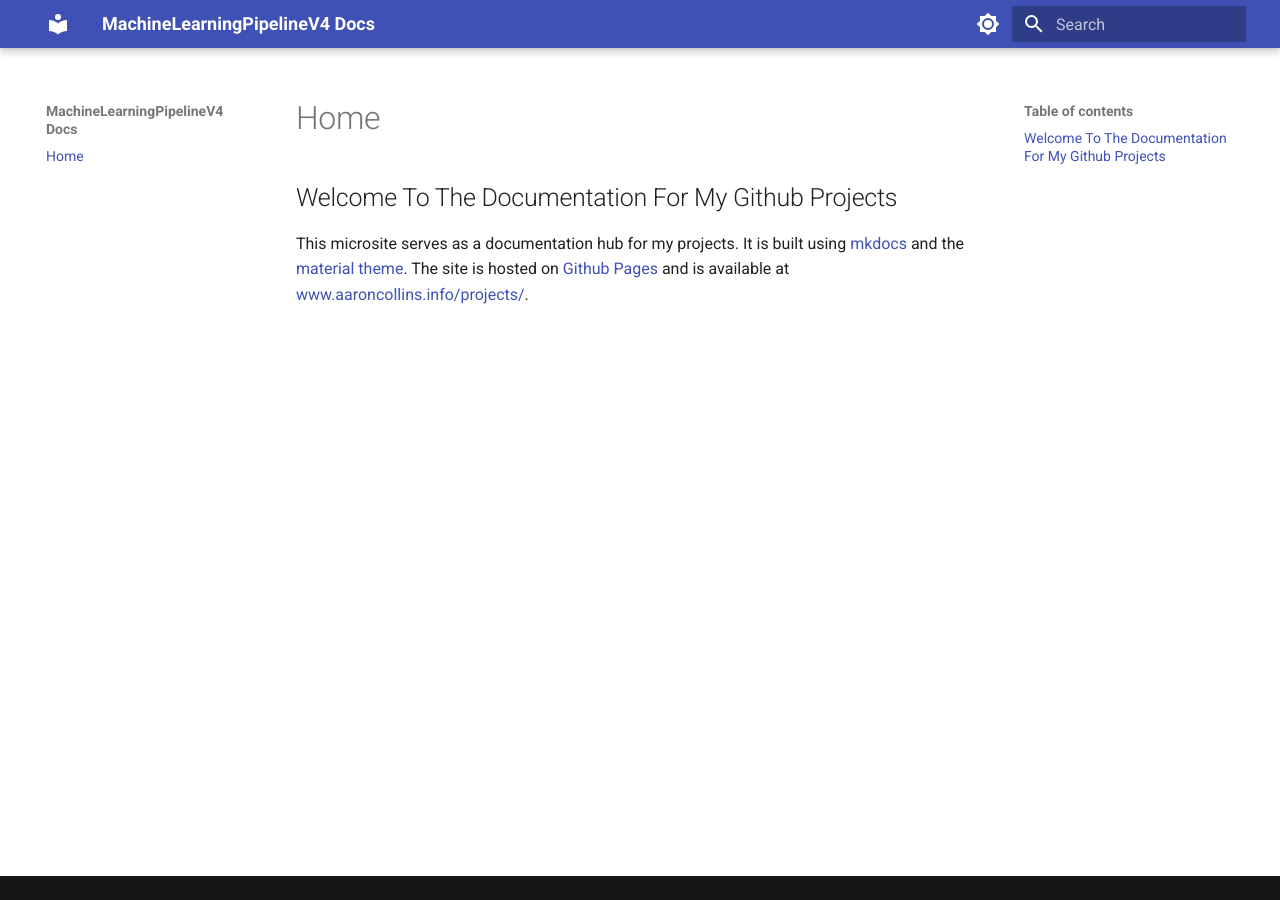
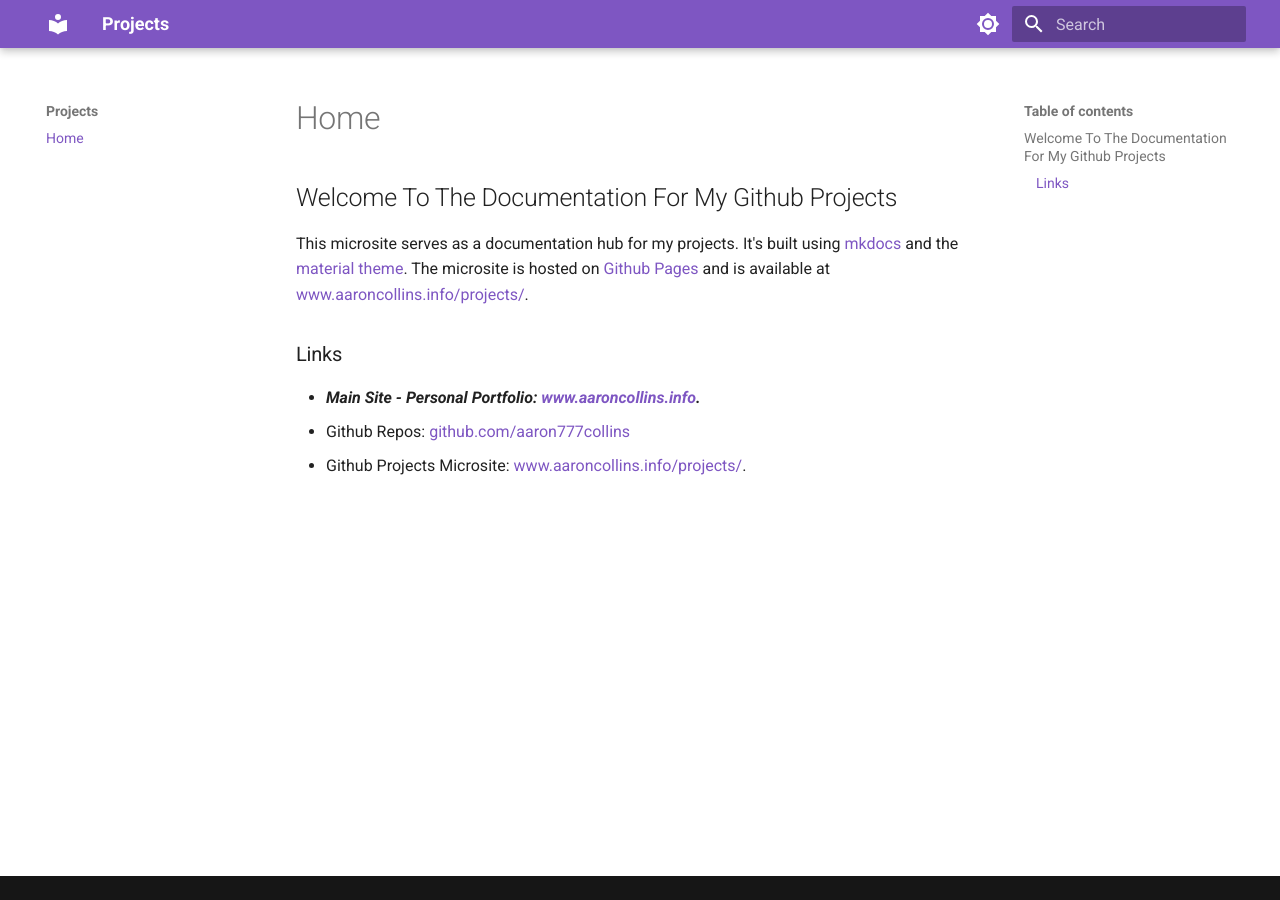
Before and after one commit to aaron777collins/projects, an MkDocs documentation site: the page built from docs/index.md, in a window 1280 px wide. Built offline with MkDocs 1.6.1 and Material for MkDocs 9.7.7, drawn with Linux system fonts in a browser that asks for light colours.

Commit message:
finished homepage

```diff
--- a/docs/index.md
+++ b/docs/index.md
@@ -1,4 +1,9 @@
 # Home
 
 ## Welcome To The Documentation For My Github Projects
-This microsite serves as a documentation hub for my projects. It is built using [mkdocs](https://www.mkdocs.org/) and the [material theme](https://squidfunk.github.io/mkdocs-material/). The site is hosted on [Github Pages](https://pages.github.com/) and is available at [www.aaroncollins.info/projects/](https://www.aaroncollins.info/projects/).
+This microsite serves as a documentation hub for my projects. It's built using [mkdocs](https://www.mkdocs.org/) and the [material theme](https://squidfunk.github.io/mkdocs-material/). The microsite is hosted on [Github Pages](https://pages.github.com/) and is available at [www.aaroncollins.info/projects/](https://www.aaroncollins.info/projects/).
+
+### Links
+- ***Main Site - Personal Portfolio: [www.aaroncollins.info](https://www.aaroncollins.info/).***
+- Github Repos: [github.com/aaron777collins](https://github.com/aaron777collins?tab=repositories)
+- Github Projects Microsite: [www.aaroncollins.info/projects/](https://www.aaroncollins.info/projects/).
--- a/mkdocs.yml
+++ b/mkdocs.yml
@@ -1,6 +1,8 @@
-site_name: MachineLearningPipelineV4 Docs
+site_name: Projects
 theme:
   name: material
+  # logo: images/logo512.png
+  favicon: images/favicon.ico
   features:
     - content.code.copy
     - content.code.annotate
@@ -10,12 +12,14 @@
   palette:
     # Palette toggle for light mode
     - scheme: default
+      primary: deep purple
       toggle:
         icon: material/brightness-7
         name: Switch to dark mode
 
     # Palette toggle for dark mode
     - scheme: slate
+      primary: deep purple
       toggle:
         icon: material/brightness-3
         name: Switch to light mode
```
Also changed, not shown: docs/images/favicon.ico (added), docs/images/logo192.png (added), docs/images/logo512.png (added).
